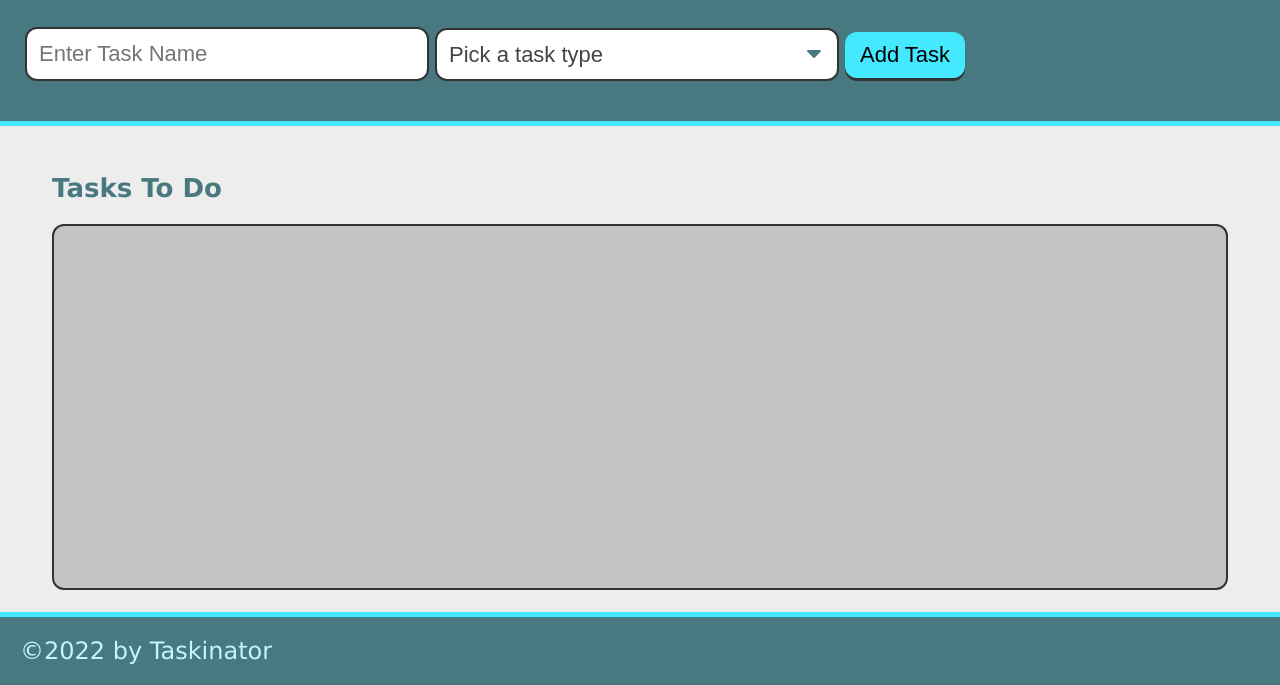
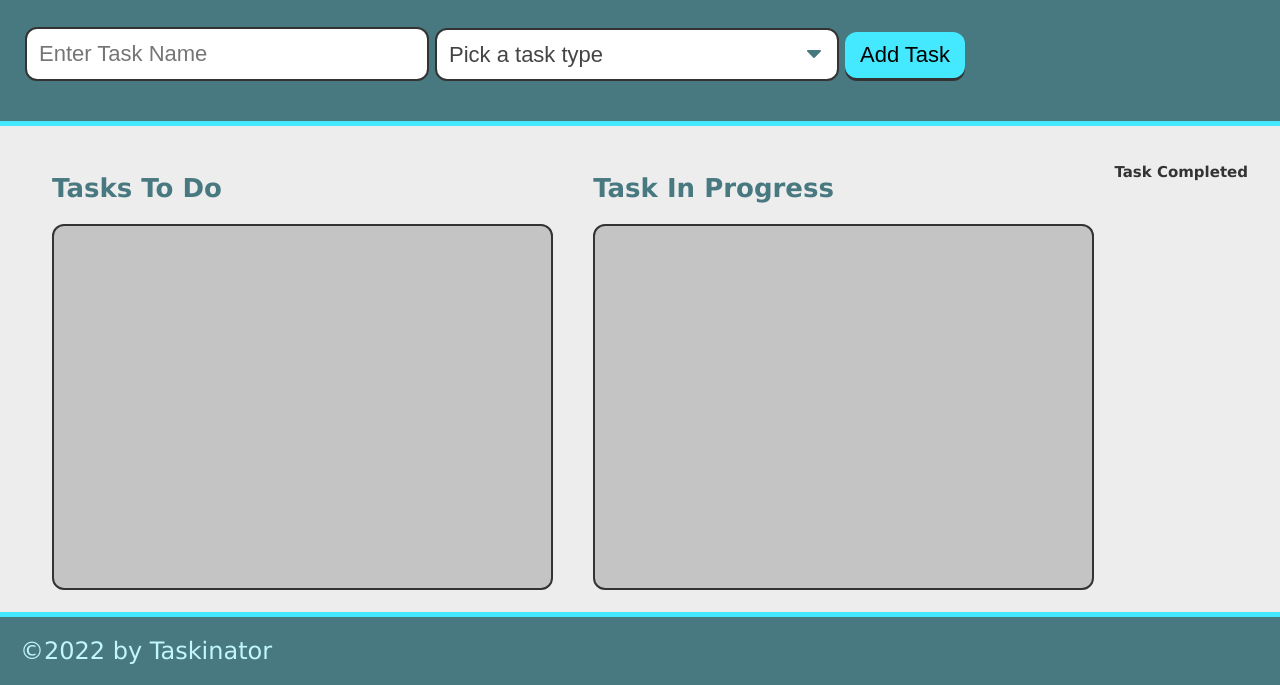
Before and after one commit to danhta97/Taskinator, a plain HTML site: page index.html in a window 1280 px wide. Shown: the part 115-800 px from the top of the page. Drawn offline with Linux system fonts and the light colour scheme.

Commit message:
added HTML

```diff
--- a/assets/js/script.js
+++ b/assets/js/script.js
@@ -6,6 +6,8 @@ var formEL = document.querySelector("#task-form");
 var createTaskHandler = function(event) {
 
     event.preventDefault();
+    var taskNameInput = document.querySelector("input[name='task-name']");
+    console.log(taskNameInput);
 
     var listItemEl = document.createElement("li");
     listItemEl.className = "task-item";
--- a/index.html
+++ b/index.html
@@ -36,10 +36,22 @@
   </header>
 
   <main class="page-content">
+<!-- Task to do -->
     <section class="task-list-wrapper">
       <h2 class="list-title">Tasks To Do</h2>
       <ul class="task-list" id="tasks-to-do"></ul>
     </section>
+
+    <!-- Task In Progress -->
+    <section class="task-list-wrapper">
+      <h2 class="list-title">Task In Progress</h2>
+      <ul class="task-list" id="task-completed"></ul>
+    </section>
+
+    <section>
+      <h2>Task Completed</h2>
+    </section>
+
     </main>
 
 
```
